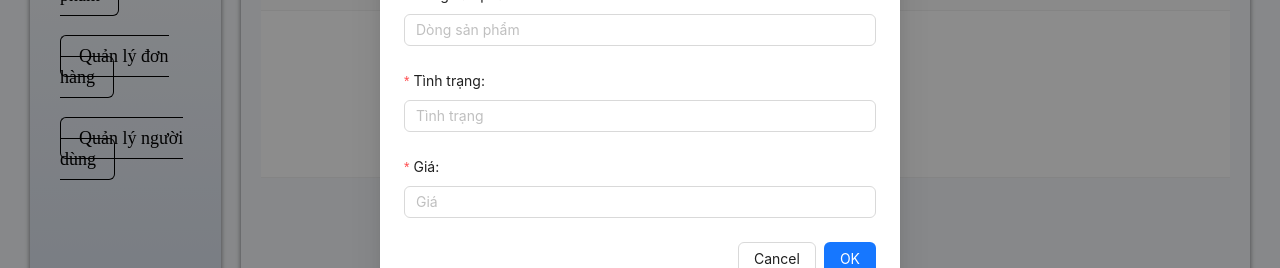
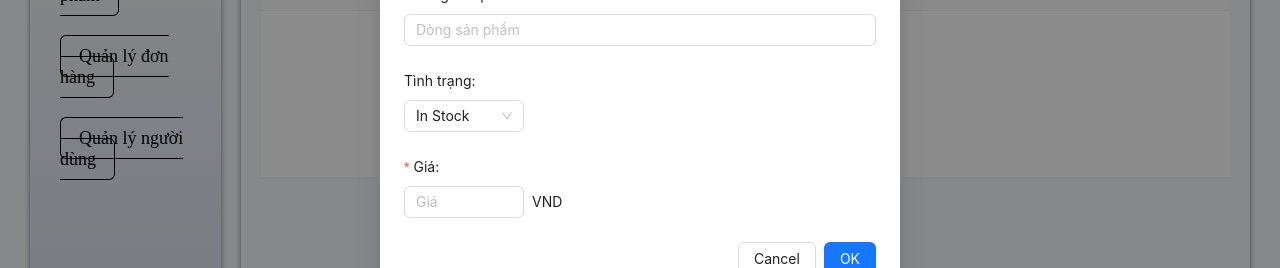
Before and after one commit to Cynnor/FigureKamen, a React (Vite) app in the folder FigureKamen/: page /productManagement in a window 1280 px wide. Both pictures are taken after a click on the button "Thêm sản phẩm". Shown: the part 254-522 px from the top of the page. Built offline with nearby package versions, Linux system fonts and the light colour scheme.

Commit message:
complete productManagement

```diff
--- a/FigureKamen/src/App.jsx
+++ b/FigureKamen/src/App.jsx
@@ -21,7 +21,6 @@ function FigureKamen() {
         { path: "/collections", element: <CollectionsPage /> },
         { path: "/contact", element: <ContactPage /> },
         { path: "/promotion", element: <PromotionPage /> },
-
         { path: "/productManagement", element: <ProductManagement /> },
         { path: "/orderManagement", element: <OrderManagement /> },
         { path: "/userManagement", element: <UserManagement /> },
--- a/FigureKamen/src/page/productManagement/index.jsx
+++ b/FigureKamen/src/page/productManagement/index.jsx
@@ -1,15 +1,17 @@
+import "./index.scss";
 import SiteBar from "../../component/siteBar";
-import "./index.scss";
-import { Button, Form, Table } from "antd";
-import { useState } from "react";
-import Modal from "antd/es/modal/Modal";
+import { Button, Form, Select, Table, Dropdown, Modal } from "antd";
+import { EllipsisOutlined } from "@ant-design/icons";
+import { useEffect, useState } from "react";
 import { useForm } from "antd/es/form/Form";
 import Input from "antd/es/input/Input";
+import formatCurrency from "./../../utils/formatCurrency";
 
 function ProductManagement() {
   const [dataSource, setDataSource] = useState([]);
   const [isVisible, setIsVisible] = useState(false);
   const [form] = useForm();
+  const [editIndex, setEditIndex] = useState(null);
 
   const columns = [
     {
@@ -31,24 +33,66 @@ function ProductManagement() {
       title: "Giá",
       dataIndex: "price",
       key: "price",
+      render: (value) => formatCurrency(value),
     },
     {
       title: "Hành động",
-      dataIndex: "action",
       key: "action",
+      render: (_, record, index) => (
+        <Dropdown
+          menu={{
+            items: [
+              {
+                key: "edit",
+                label: (
+                  <span onClick={() => handleEdit(record, index)}>Sửa</span>
+                ),
+              },
+              {
+                key: "delete",
+                label: <span onClick={() => handleDelete(index)}>Xóa</span>,
+              },
+            ],
+          }}
+          trigger={["click"]}
+          placement="bottomRight"
+        >
+          <Button type="text" icon={<EllipsisOutlined />} />
+        </Dropdown>
+      ),
     },
   ];
+
+  const handleDelete = (index) => {
+    setDataSource((prev) => prev.filter((_, i) => i !== index));
+  };
+
+  const handleEdit = (record, index) => {
+    setIsVisible(true);
+    form.setFieldsValue(record);
+    setEditIndex(index);
+  };
+
   const handleOpenModal = () => {
     setIsVisible(true);
   };
   const handleCloseModal = () => {
     setIsVisible(false);
     form.resetFields();
+    setEditIndex(null);
   };
 
   const handleSubmit = (values) => {
-    console.log("Submitted values:", values);
-    setDataSource((prevData) => [...prevData, values]);
+    if (editIndex !== null) {
+      // Sửa dữ liệu
+      setDataSource((prev) =>
+        prev.map((item, idx) => (idx === editIndex ? values : item))
+      );
+      setEditIndex(null);
+    } else {
+      // Thêm mới
+      setDataSource((prev) => [...prev, values]);
+    }
   };
 
   const handleOK = () => {
@@ -57,6 +101,17 @@ function ProductManagement() {
       handleCloseModal();
     });
   };
+
+  useEffect(() => {
+    const saved = localStorage.getItem("products");
+    if (saved) {
+      setDataSource(JSON.parse(saved));
+    }
+  }, []);
+
+  useEffect(() => {
+    localStorage.setItem("products", JSON.stringify(dataSource));
+  }, [dataSource]);
 
   return (
     <div className="container">
@@ -70,7 +125,7 @@ function ProductManagement() {
         >
           Thêm sản phẩm
         </Button>
-        <Table dataSource={dataSource} columns={columns} />
+        <Table dataSource={dataSource} columns={columns} rowKey="name" />
       </div>
       <Modal
         title="Thêm sản phẩm"
@@ -78,7 +133,11 @@ function ProductManagement() {
         onCancel={handleCloseModal}
         open={isVisible}
       >
-        <Form form={form} layout="vertical">
+        <Form
+          form={form}
+          layout="vertical"
+          initialValues={{ status: "In Stock" }}
+        >
           <Form.Item
             label="Tên sản phẩm:"
             rules={[{ required: true, message: "Vui lòng nhập tên sản phẩm" }]}
@@ -93,19 +152,36 @@ function ProductManagement() {
           >
             <Input placeholder="Dòng sản phẩm" />
           </Form.Item>
-          <Form.Item
-            label="Tình trạng:"
-            rules={[{ required: true, message: "Vui lòng nhập tình trạng" }]}
-            name="status"
-          >
-            <Input placeholder="Tình trạng" />
+          <Form.Item label="Tình trạng:" name="status">
+            <Select
+              style={{ width: 120 }}
+              options={[
+                { value: "In Stock", label: "In Stock" },
+                { value: "Out of Stock", label: "Out of Stock" },
+                { value: "Pre-order", label: "Pre-order" },
+                { value: "Discontinued", label: "Discontinued" },
+              ]}
+            />
           </Form.Item>
           <Form.Item
             label="Giá:"
-            rules={[{ required: true, message: "Vui lòng nhập giá" }]}
+            rules={[
+              { required: true, message: "Vui lòng nhập giá" },
+              {
+                pattern: /^\d{5,9}$/,
+                message: "Giá phải gồm từ 5 đến 9 chữ số",
+              },
+            ]}
             name="price"
           >
-            <Input placeholder="Giá" />
+            <div style={{ display: "flex", alignItems: "center" }}>
+              <Input
+                placeholder="Giá"
+                maxLength={9}
+                style={{ width: 120, marginRight: 8 }}
+              />
+              <span>VND</span>
+            </div>
           </Form.Item>
         </Form>
       </Modal>
--- /dev/null
+++ b/FigureKamen/src/utils/formatCurrency.js
@@ -0,0 +1,6 @@
+function formatCurrency(value) {
+    if (!value) return "";
+  return `${Number(value).toLocaleString("vi-VN")} VND`;
+}
+
+export default formatCurrency
```
